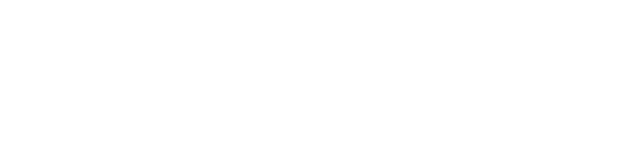
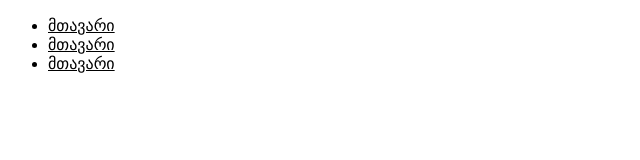
Before and after one commit to kalichavasalo/assignment-4, a plain HTML site: page index.html in a window 1280 px wide. Shown: the whole page, without its empty margins (0-640 px from the left). Drawn offline with Linux system fonts and the light colour scheme.

Commit message:
added header content and css file

```diff
--- a/index.html
+++ b/index.html
@@ -4,8 +4,24 @@
 	<meta charset="utf-8">
 	<meta name="viewport" content="width=device-width, initial-scale=1">
 	<title>assignment 4</title>
+	<link rel="stylesheet" type="text/css" href="style.css">
 </head>
 <body>
+	<header>
+		<nav>
+			<ul>
+				<li>
+					<a href=""> მთავარი</a>
+				</li>
+				<li>
+					<a href=""> მთავარი </a>
+				</li>
+				<li>
+					<a href=""> მთავარი </a>
+				</li>
+			</ul>
+		</nav>
+	</header>
 
 </body>
 </html>
--- /dev/null
+++ b/style.css
@@ -0,0 +1,3 @@
+a {
+	color: #000;
+}
```
